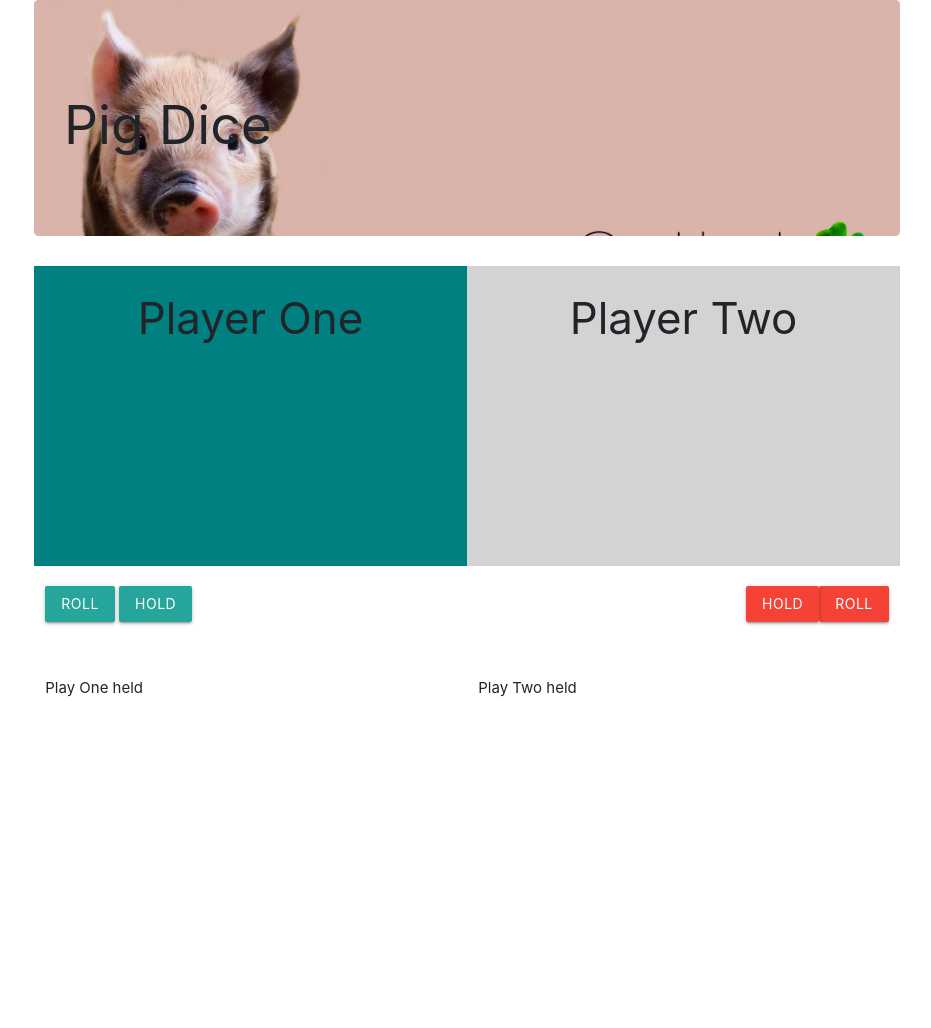
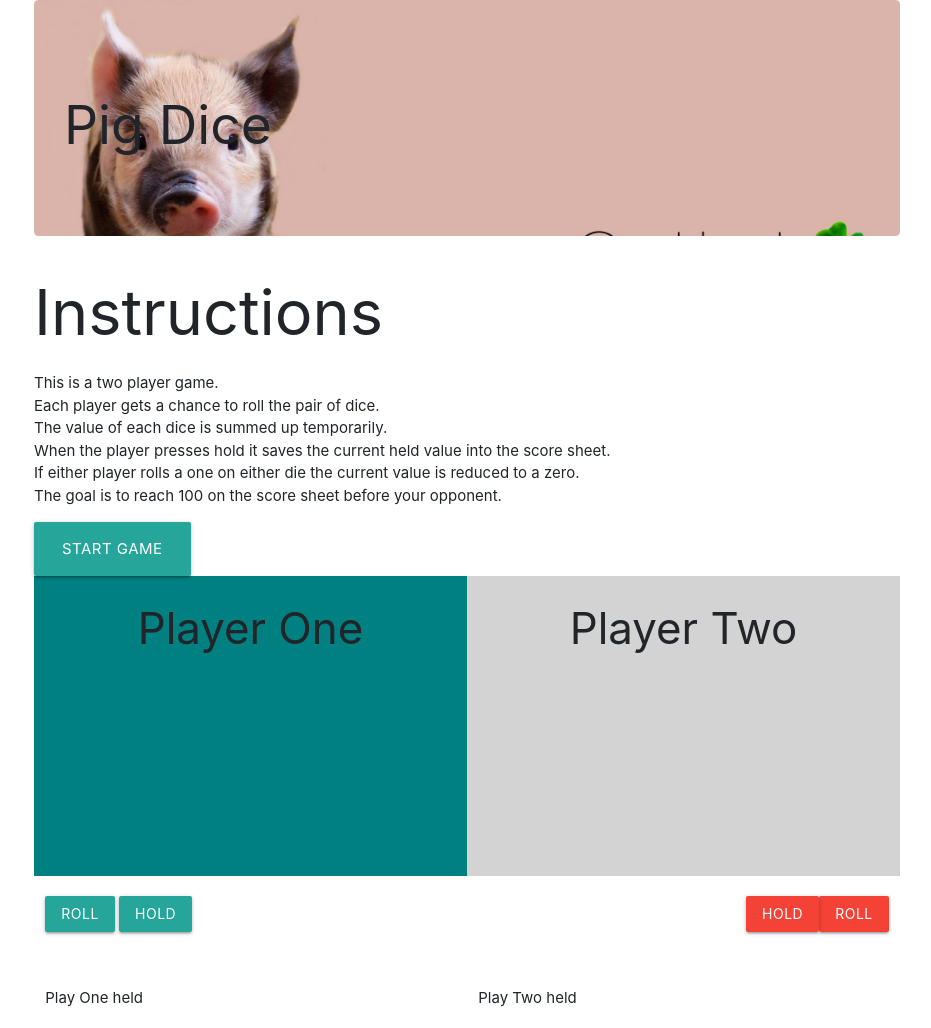
Before and after one commit to MbuguaMwaura/pig-dice, a plain HTML site: page index.html in a window 1280 px wide. Shown: the whole page, without its empty margins (173-1104 px from the left). Before the commit the page ends 800 px from the top, so only its background shows below. Drawn offline with nearby package versions, Linux system fonts and the light colour scheme.

Commit message:
adds an instructions panel and start button

```diff
--- a/index.html
+++ b/index.html
@@ -10,15 +10,32 @@
     <script src="https://code.jquery.com/jquery-3.3.1.min.js"
         integrity="sha256-FgpCb/KJQlLNfOu91ta32o/NMZxltwRo8QtmkMRdAu8=" crossorigin="anonymous"></script>
     <script src="js/scripts.js"></script>
+    <link href='https://fonts.googleapis.com/css?family=Architects Daughter' rel='stylesheet'>
 </head>
 
 <body>
+
     <div class="container">
+
         <div class="jumbotron">
 
             <h2>Pig Dice</h2>
 
         </div>
+        <div class="instructions">
+            <h1>Instructions</h1>
+            <ul>
+                <li>This is a two player game.</li>
+                <li>Each player gets a chance to roll the pair of dice.</li>
+                <li>The value of each dice is summed up temporarily.</li>
+                <li>When the player presses hold it saves the current held value into the score sheet.</li>
+                <li>If either player rolls a one on either die the current value is reduced to a zero.</li>
+                <li>The goal is to reach 100 on the score sheet before your opponent.</li>
+            </ul>
+
+        <button class="waves-effect waves-light btn-large">Start Game</button>
+    </div>
+        <div class="game">
 
         <div class="row" id="playing">
             <div class="col s6 m6" id="p-one">
@@ -32,7 +49,7 @@
         </div>
 
 
-        <div class="row">
+        <div class="row" id="buttons">
             <div class="col s6 m6">
             <button id="p-one-btn" class="btn" onclick="myFunction()">Roll</button>
             <button id="holdone" class="btn">Hold</button>
@@ -73,6 +90,7 @@
             </div>
        </div>
     </div>
+</div>
 
 </body>
 
```
